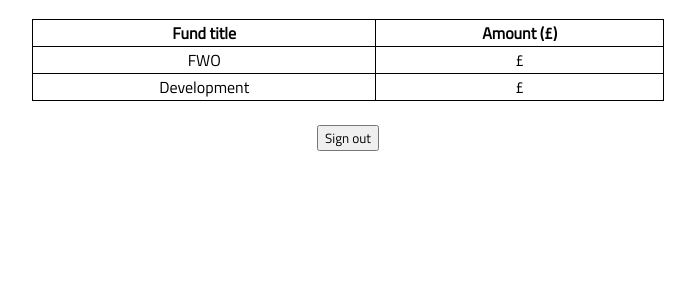
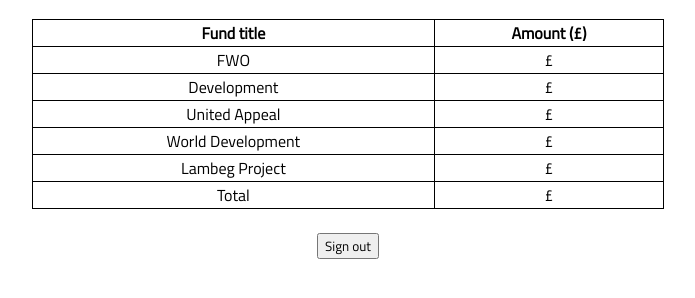
Before and after one commit to Crumble-Apps-and-Games/personal-givings-website, a website: page public/viewfunds.pug in a window 1280 px wide. Shown: the part 72-370 px from the top of the page, without its empty margins (292-987 px from the left). Drawn offline with nearby package versions, Linux system fonts and the light colour scheme; files that its build step writes are made by us from their sources.

Commit message:
epic update

```diff
--- a/index.js
+++ b/index.js
@@ -80,8 +80,12 @@ expressApp.get('/viewfunds', function (req, res) {
         fwoNumber = data.fwo_number
         fwoAmount = data.fwo_givings
         developmentAmount = data.development_givings
+        unitedAppealAmount = data.united_appeal_givings
+        worldDevelopmentAmount = data.world_development_givings
+        lambegAppealAmount = data.lambeg_appeal_givings
+        totalAmount = data.total_givings
 
-        res.render("./viewfunds",  { fwo_number: fwoNumber, fwo_amount: fwoAmount, development_amount: developmentAmount })
+        res.render("./viewfunds",  { fwo_number: fwoNumber, fwo_amount: fwoAmount, development_amount: developmentAmount, united_appeal_amount: unitedAppealAmount, world_development_amount: worldDevelopmentAmount, lambeg_appeal_amount: lambegAppealAmount, total_amount: totalAmount })
     })
 })
 
--- a/public/viewfunds.pug
+++ b/public/viewfunds.pug
@@ -18,5 +18,17 @@ html(lang="en")
             tr
                 td Development
                 td £#{development_amount}
+            tr
+                td United Appeal
+                td £#{united_appeal_amount}
+            tr
+                td World Development
+                td £#{world_development_amount}
+            tr
+                td Lambeg Project
+                td £#{lambeg_appeal_amount}
+            tr
+                td Total
+                td £#{total_amount}
         <br>
         button(onClick="document.location.href='/signout'") Sign out
```
